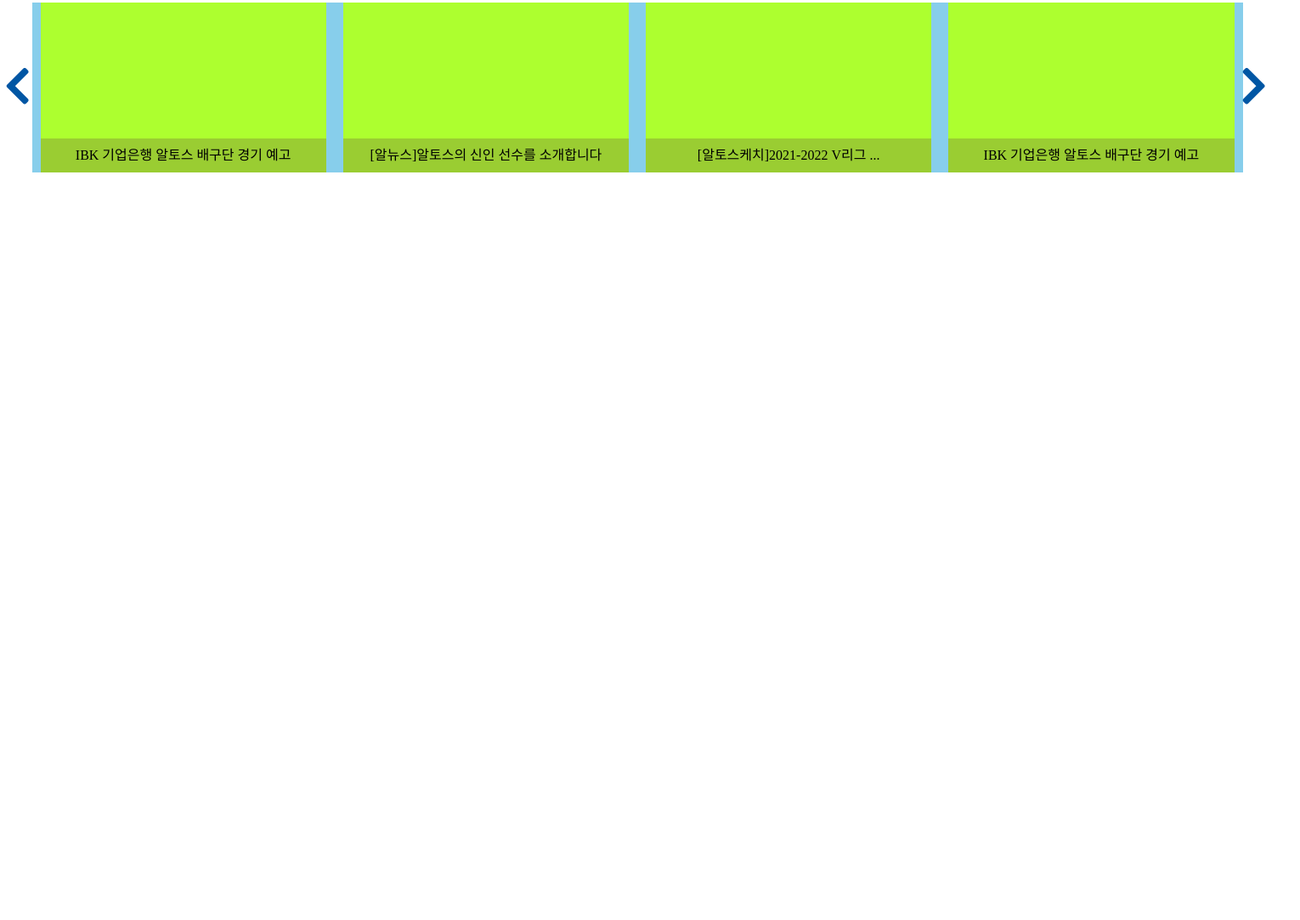
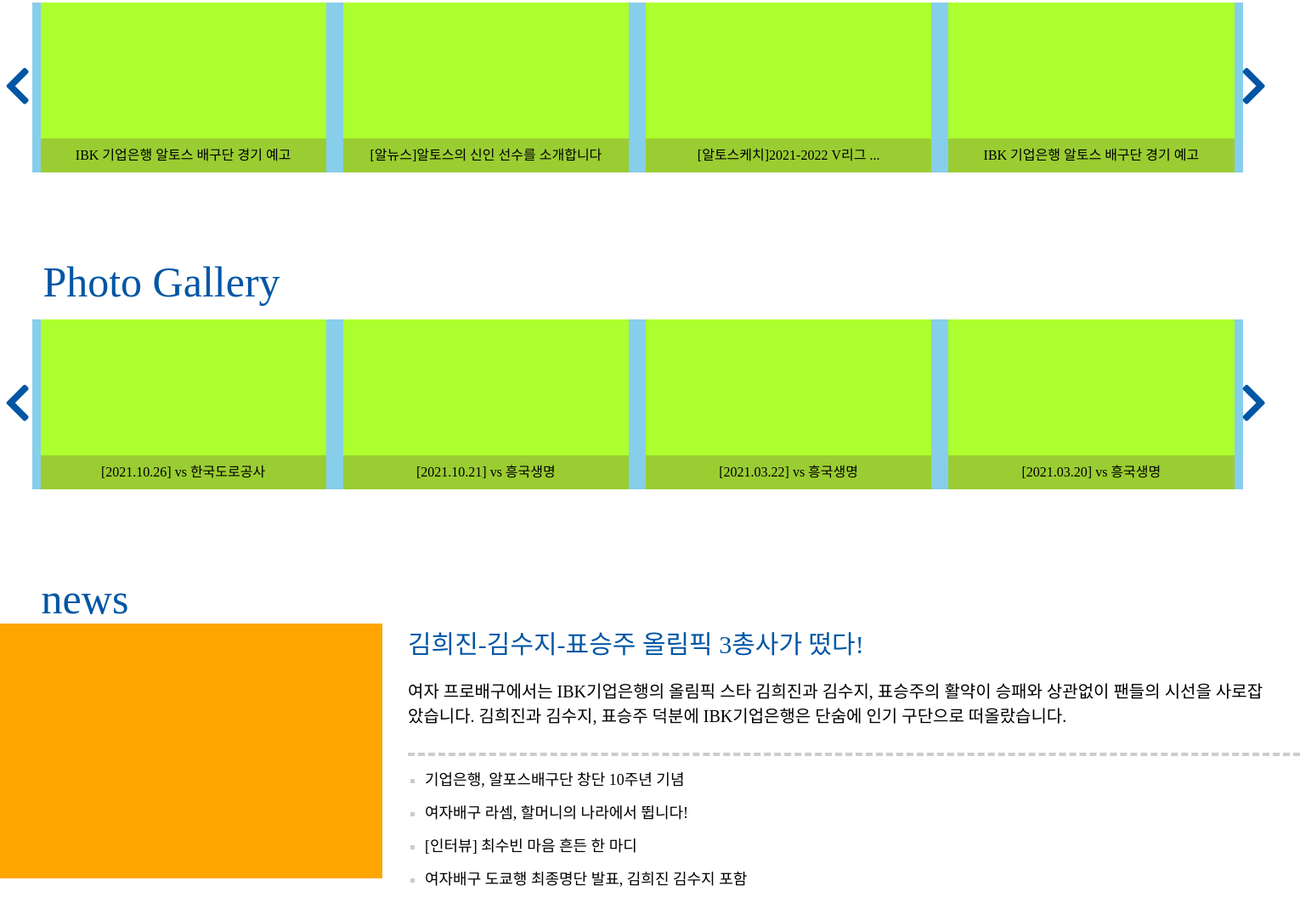
Before and after one commit to leeyoounjung/my-img, a plain HTML site: page index.html in a window 1280 px wide. Shown: the part 2064-3147 px from the top of the page at 85% size, 1530 px wide, since content can reach past the window. Before the commit the page ends 2367 px from the top, so only its background shows below. Drawn offline with nearby package versions, Linux system fonts and the light colour scheme.

Commit message:
IBK 배구단 코딩작업 6일차

```diff
--- a/index.html
+++ b/index.html
@@ -373,5 +373,71 @@
       </div>
     </div>
   </div>
+  <div class="photo-wrap">
+    <div class="photo-top-box">
+      <p>Photo Gallery</p>
+    </div>
+    <div class="photo-bottom-box">
+      <div class="slider">
+        <div class="content content1 cell">
+          <div class="img-box"></div>
+          <div class="txt-box">
+            [2021.10.26] vs 한국도로공사
+          </div>
+        </div>
+        <div class="content content2 cell">
+          <div class="img-box"></div>
+          <div class="txt-box">
+            [2021.10.21] vs 흥국생명
+          </div>
+        </div>
+        <div class="content content3 cell">
+          <div class="img-box"></div>
+          <div class="txt-box">
+            [2021.03.22] vs 흥국생명
+          </div>
+        </div>
+        <div class="content content4 cell">
+          <div class="img-box"></div>
+          <div class="txt-box">
+            [2021.03.20] vs 흥국생명
+          </div>
+        </div>
+      </div>
+    </div>
+    <div class="btn">
+      <div class="left-btn">
+        <i class="fas fa-chevron-left"></i>
+      </div>
+      <div class="right-btn">
+        <i class="fas fa-chevron-right"></i>
+      </div>
+    </div>
+  </div>
+  <div class="news-wrap row">
+    <div class="news-top-box">
+      <p>news</p>
+    </div>
+    <div class="news-left-box cell">
+      <div class="img-box"></div>
+    </div>
+    <div class="news-right-box cell">
+      <div class="news-right-top">
+        <p>김희진-김수지-표승주 올림픽 3총사가 떴다!</p>
+        <div class="txt-box">
+          여자 프로배구에서는 IBK기업은행의 올림픽 스타 김희진과 김수지, 표승주의 활약이 승패와 상관없이 팬들의 시선을 사로잡았습니다. 김희진과 김수지, 표승주 덕분에 IBK기업은행은 단숨에 인기 구단으로 떠올랐습니다.
+        </div>
+      </div>
+      <div class="border-box"></div>
+      <div class="news-right-bottom">
+        <ul>
+          <li><a href="#">기업은행, 알포스배구단 창단 10주년 기념</a></li>
+          <li><a href="#">여자배구 라셈, 할머니의 나라에서 뜁니다!</a></li>
+          <li><a href="#">[인터뷰] 최수빈 마음 흔든 한 마디</a></li>
+          <li><a href="#">여자배구 도쿄행 최종명단 발표, 김희진 김수지 포함</a></li>
+        </ul>
+      </div>
+    </div>
+  </div>
 </body>
 </html>
--- a/style.css
+++ b/style.css
@@ -445,7 +445,6 @@ a{
   margin : 0 10px ;
   width : calc(100%/4 - 20px) ;
   height : 200px ;
-  background-color : pink ;
 }
 
 .altostv-wrap > .altostv-bottom-box > .slider > .content > .img-box{
@@ -510,3 +509,167 @@ a{
   cursor : pointer ;
 }
 /* altostv-wrap end */
+/* photo-wrap start */
+.photo-wrap{
+  width : 1500px ;
+  margin : 100px auto;
+  position : relative ;
+}
+
+.photo-wrap > .photo-top-box > p{
+  width : 380px ;
+  color : rgba(0, 86 ,164) ;
+  font-size : 50px ;
+  text-align : center ;
+}
+
+.photo-wrap > .photo-bottom-box{
+  width : 95% ;
+  background-color : skyblue ;
+  margin : 15px auto ;
+  max-height : 200px ;
+  overflow : hidden ;
+}
+
+.photo-wrap > .photo-bottom-box > .slider{
+  width : 100% ;
+  height : 200px ;
+}
+
+.photo-wrap > .photo-bottom-box > .slider > .content{
+  float : left ;
+  margin : 0 10px ;
+  width : calc(100%/4 - 20px) ;
+  height : 200px ;
+  background-color : pink ;
+}
+
+.photo-wrap > .photo-bottom-box > .slider > .content > .img-box{
+  width : 100% ;
+  height : 80% ;
+  cursor : pointer ;
+  background-color : greenyellow ;
+  background-repeat : no-repeat ;
+  background-size : cover ;
+  background-position : center ;
+}
+
+.photo-wrap > .photo-bottom-box > .slider > .content > .txt-box{
+  width : 100% ;
+  height : 20% ;
+  background-color : yellowgreen ;
+  text-align : center ;
+  line-height : 40px ;
+  cursor : pointer ;
+}
+
+.photo-wrap > .btn{
+  width : 100% ;
+  height : 100% ;
+  position : absolute ;
+  top : 0 ;
+}
+
+.photo-wrap > .btn > .left-btn{
+  width : 50px ;
+  height : 100px ;
+  position : absolute ;
+  top : 70% ;
+  left : 0 ;
+  transform : translatey(-70%) ;
+  box-sizing : border-box ;
+}
+
+.photo-wrap > .btn > .left-btn > i{
+  font-size : 50px ;
+  line-height : 100px ;
+  color : rgba(0, 86 ,164) ;
+  padding-left : 5px ;
+  cursor : pointer ;
+}
+
+.photo-wrap > .btn > .right-btn{
+  width : 50px ;
+  height : 100px ;
+  position : absolute ;
+  top : 70% ;
+  right : 0 ;
+  transform : translatey(-70%) ;
+  box-sizing : border-box ;
+}
+
+.photo-wrap > .btn > .right-btn > i{
+  font-size : 50px ;
+  line-height : 100px ;
+  color : rgba(0, 86 ,164) ;
+  padding-left : 10px ;
+  cursor : pointer ;
+}
+/* photo-wrap end */
+/* news-wrap start */
+.news-wrap{
+  width : 1500px ;
+  margin : 100px auto;
+  position : relative ;
+}
+
+.news-wrap > .news-top-box{
+  width : 200px ;
+  color : rgba(0, 86 ,164) ;
+  font-size : 50px ;
+  text-align : center ;
+}
+
+.news-wrap > .news-left-box{
+  width : 30% ;
+  height : 300px ;
+  background-color : orange ;
+  cursor : pointer ;
+}
+
+.news-wrap > .news-left-box > .img-box{
+  background-repeat : no-repeat ;
+  background-size : cover ;
+  background-position : center ;
+}
+
+.news-wrap > .news-right-box{
+  width : 70% ;
+  height : 300px ;
+}
+
+.news-wrap > .news-right-box > .news-right-top > p{
+  color : rgba(0, 86 ,164) ;
+  font-size : 30px ;
+  cursor : pointer ;
+  margin-left : 30px ;
+}
+
+.news-wrap > .news-right-box > .news-right-top > .txt-box{
+  font-size : 20px ;
+  margin-top : 20px ;
+  margin-left : 30px ;
+  cursor : pointer ;
+}
+
+.news-wrap > .news-right-box > .border-box{
+  width : 100% ;
+  height : 30px ;
+  border-bottom : 4px dashed #cccccc ;
+  margin-left : 30px ;
+}
+
+.news-wrap > .news-right-box > .news-right-bottom{
+  font-size : 18px ;
+  margin-left : 50px ;
+}
+
+.news-wrap > .news-right-box > .news-right-bottom > ul > li{
+  margin-top : 13px ;
+  list-style-type : square ;
+}
+
+.news-wrap > .news-right-box > .news-right-bottom > ul > li::marker{
+  color : #cccccc ;
+}
+/* news-wrap end */
```
